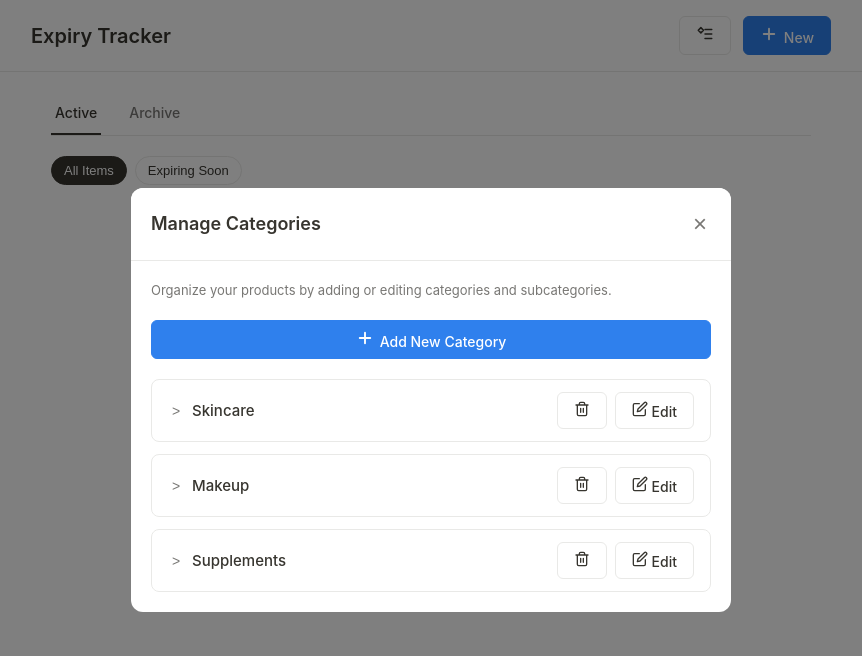
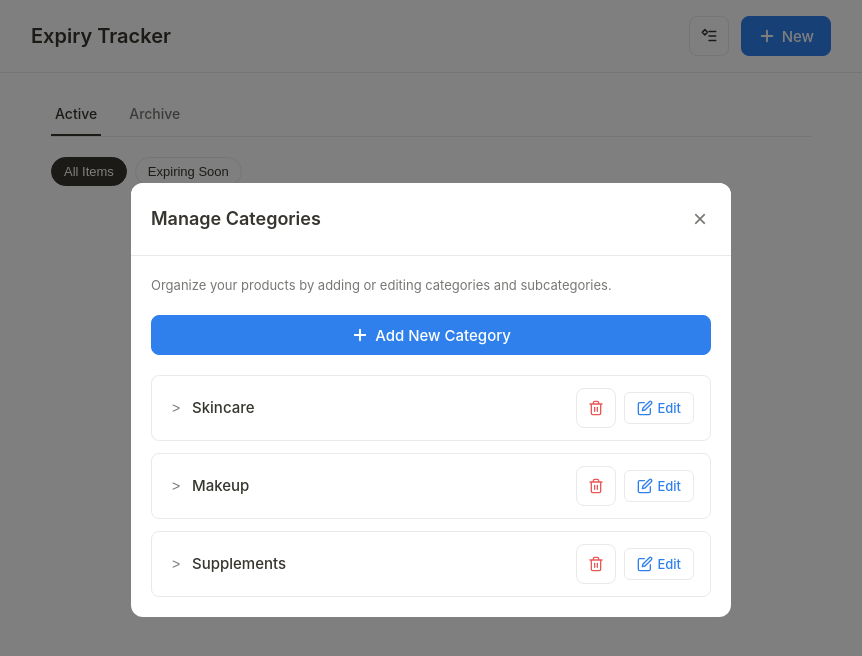
Before and after one commit to hueychyi-ux/expiry-tracker, a React (Vite) app: page / in a window 1280 px wide. Both pictures are taken after a click on the button "Categories". Shown: the top 656 px of the page, without its empty margins (209-1071 px from the left). Built offline with nearby package versions, Linux system fonts and the light colour scheme.

Commit message:
Add styles for new button variants

```diff
--- a/src/index.css
+++ b/src/index.css
@@ -571,3 +571,100 @@ body {
 .btn-text-icon svg {
   flex-shrink: 0;
 }
+
+/* Icon button with border (Categories button) */
+.btn-icon-bordered {
+  width: 40px;
+  height: 40px;
+  padding: 0;
+  display: flex;
+  align-items: center;
+  justify-content: center;
+  border: 1px solid var(--color-border);
+  border-radius: 8px;
+  background-color: var(--color-bg);
+  color: var(--color-text);
+  cursor: pointer;
+  transition: all 0.15s ease;
+  line-height: 1;
+}
+
+.btn-icon-bordered:hover {
+  background-color: var(--color-bg-secondary);
+  border-color: var(--color-border-hover);
+}
+
+/* Icon + Text button with border and danger color (Delete) */
+.btn-icon-bordered-danger {
+  width: 40px;
+  height: 40px;
+  padding: 0;
+  display: flex;
+  align-items: center;
+  justify-content: center;
+  border: 1px solid var(--color-border);
+  border-radius: 8px;
+  background-color: var(--color-bg);
+  color: var(--color-critical);
+  cursor: pointer;
+  transition: all 0.15s ease;
+  line-height: 1;
+}
+
+.btn-icon-bordered-danger:hover {
+  background-color: #fef2f2;
+  border-color: var(--color-critical);
+}
+
+/* Icon + Text primary button (Blue, for + New, Edit, Save) */
+.btn-text-icon-primary {
+  display: flex;
+  align-items: center;
+  justify-content: center;
+  padding: 10px 16px;
+  font-size: 15px;
+  font-weight: 500;
+  color: white;
+  background-color: var(--color-primary);
+  border: 1px solid var(--color-primary);
+  border-radius: 8px;
+  cursor: pointer;
+  transition: all 0.15s ease;
+  line-height: 1;
+  height: 40px;
+}
+
+.btn-text-icon-primary:hover {
+  background-color: var(--color-primary-hover);
+  border-color: var(--color-primary-hover);
+}
+
+.btn-text-icon-primary svg {
+  flex-shrink: 0;
+}
+
+/* Icon + Text button with border and primary color (Edit, Save in settings) */
+.btn-text-icon-bordered-primary {
+  display: flex;
+  align-items: center;
+  padding: 8px 12px;
+  font-size: 13px;
+  font-weight: 500;
+  color: var(--color-primary);
+  background-color: var(--color-bg);
+  border: 1px solid var(--color-border);
+  border-radius: 6px;
+  cursor: pointer;
+  transition: all 0.15s ease;
+  line-height: 1;
+  height: 32px;
+}
+
+.btn-text-icon-bordered-primary:hover {
+  background-color: var(--color-bg-secondary);
+  border-color: var(--color-primary);
+}
+
+.btn-text-icon-bordered-primary svg {
+  flex-shrink: 0;
+}
```
